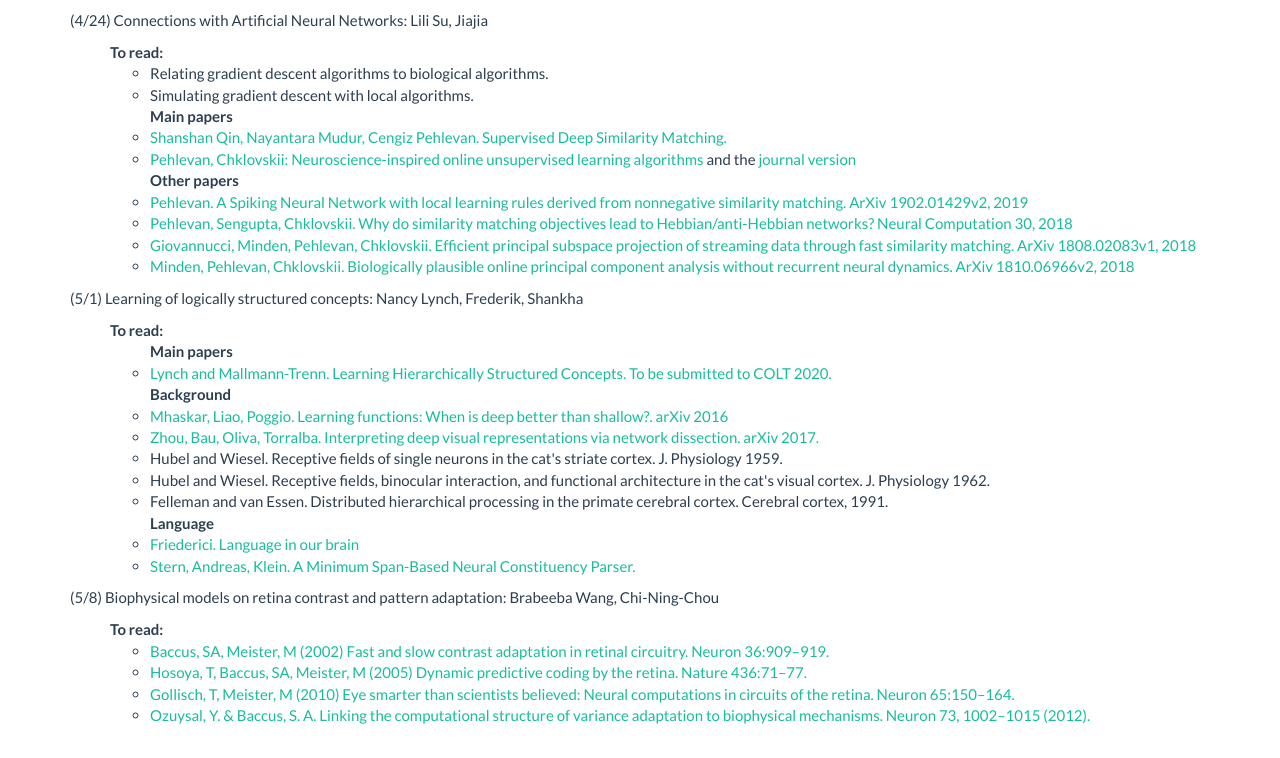
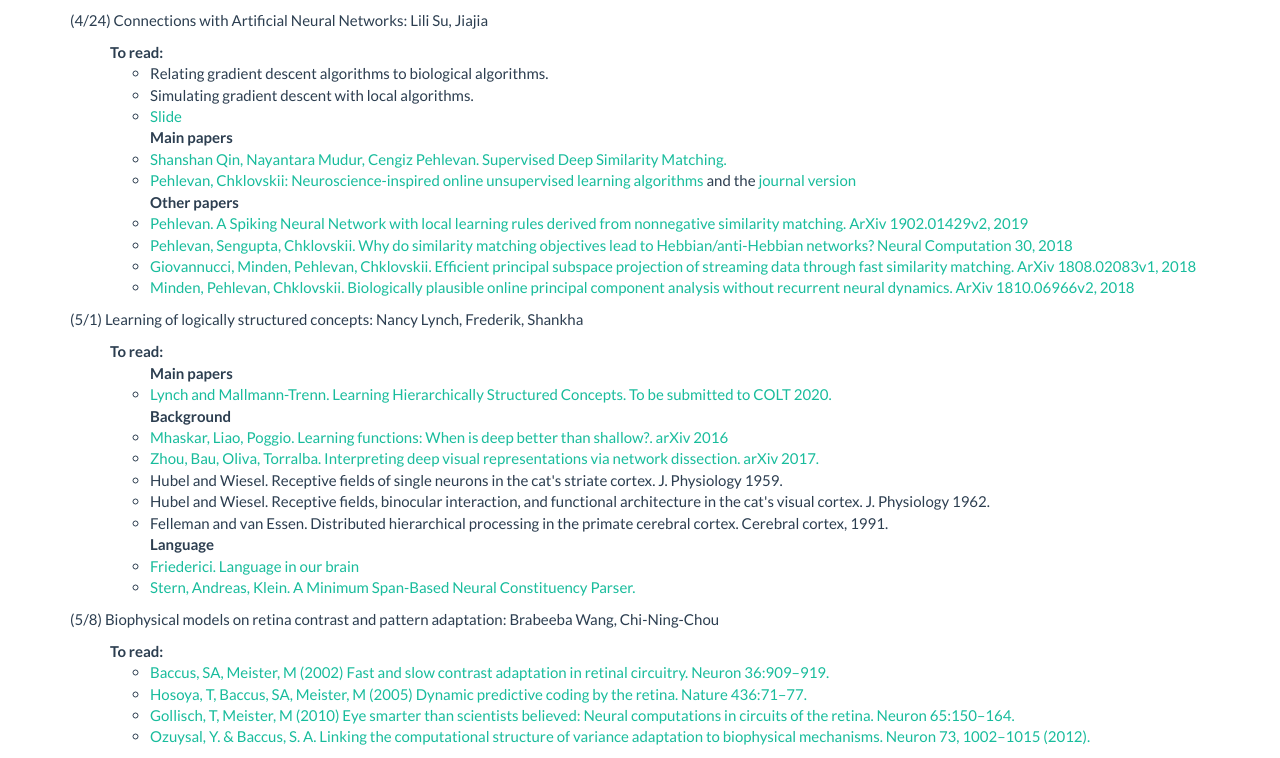
Before and after one commit to brabeeba/neuralReadingGroup, a plain HTML site: page index.html in a window 1280 px wide. Shown: the part 2364-3122 px from the top of the page. Before the commit the page ends 3101 px from the top, so only its background shows below. Drawn offline with Linux system fonts and the light colour scheme; files that its build step writes are made by us from their sources; files whose address does not match are found by name.

Commit message:
add slides

```diff
--- a/index.html
+++ b/index.html
@@ -226,6 +226,7 @@
 				<ul>
 					<li>Relating gradient descent algorithms to biological algorithms.</li>
 				<li>Simulating gradient descent with local algorithms.</li>
+				<li><a href="./Chklovskii_Paper.pdf">Slide</a> </li>
 				<strong>Main papers</strong>
 				<li><a href="https://arxiv.org/pdf/2002.10378.pdf">Shanshan Qin,  Nayantara Mudur, Cengiz Pehlevan. Supervised Deep Similarity Matching.</a></li>
 				<li><a href="https://arxiv.org/pdf/1908.01867.pdf">Pehlevan, Chklovskii: Neuroscience-inspired online unsupervised learning algorithms</a> and the <a href="https://ieeexplore.ieee.org/document/8887559">journal version</a> </li>
@@ -236,7 +237,9 @@
 </li>
 <li><a href="https://arxiv.org/pdf/1810.06966.pdf"> Minden, Pehlevan, Chklovskii. Biologically plausible online principal component analysis without recurrent neural dynamics. ArXiv 1810.06966v2, 2018</a></li>
 
+
 			</ul>
+
 
 		</ul>
 
```
Also changed, not shown: 1 other file.
